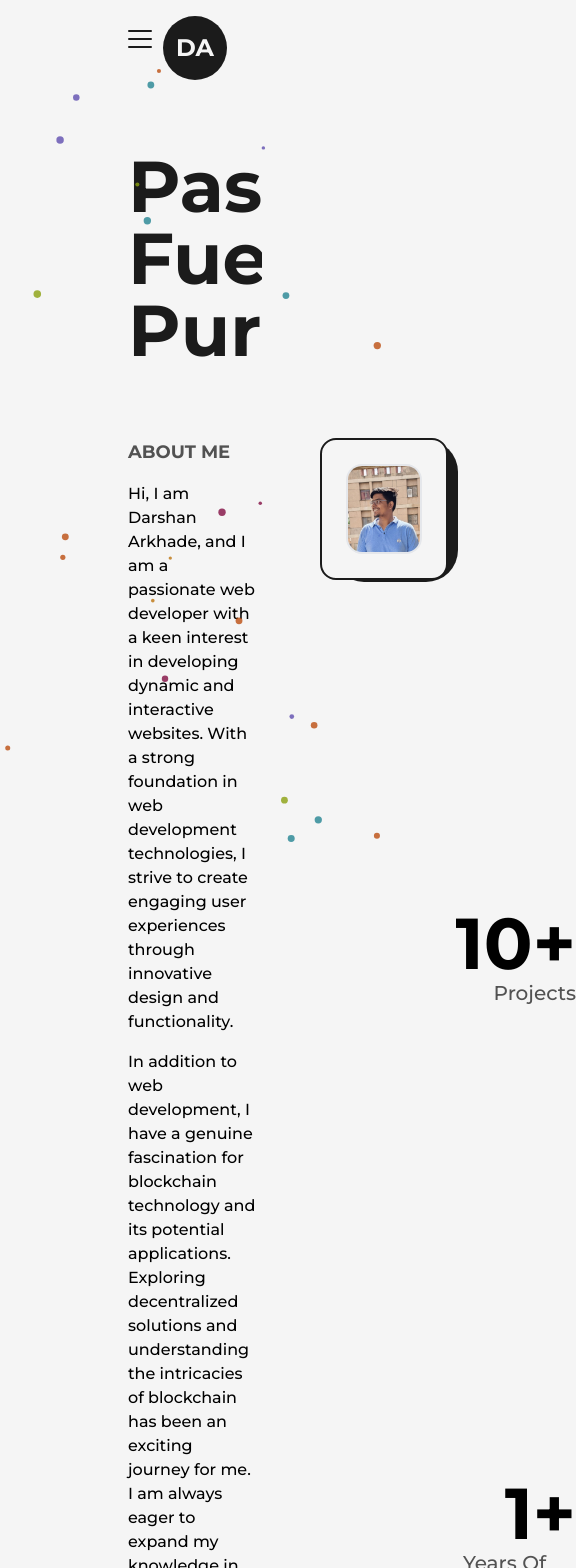
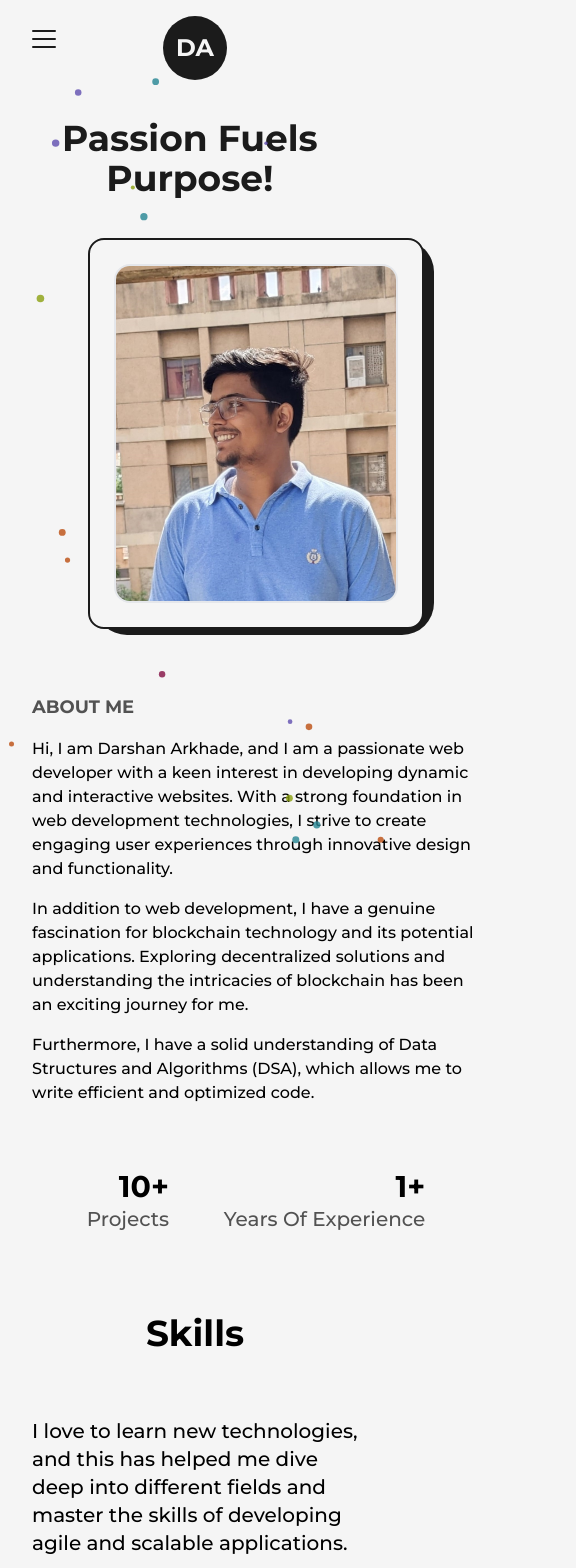
Before and after one commit to king0203/portfolio, a Next.js app: page /about in a window 390 px wide. Shown: the top 1568 px of the page, 576 px wide, since content can reach past the window. Built offline with nearby package versions, Linux system fonts and the light colour scheme.

Commit message:
about responsive

```diff
--- a/app/about/page.js
+++ b/app/about/page.js
@@ -19,12 +19,13 @@ const about = () => {
     <TransitionEffect/>
       <Navbar />
       <main className="flex w-full flex-col justify-center items-center  dark:text-light">
-        <div className="w-full h-full inline-block z-0  bg-light dark:bg-dark p-32 pt-16">
+        <div className="w-full h-full inline-block z-0  bg-light dark:bg-dark p-32  mb:pt-8
+         pt-16 md:!pt-12 sm:!pt-8 xl:px-24 lg:px-16  md:px-12 sm:px-8">
           <Particles id="tsparticles" options={particleOptions} />
           <ParticlesContainer />
-          <AnimatedText text="Passion Fuels Purpose!" classname="mb-16" />
+          <AnimatedText text="Passion Fuels Purpose!" classname="mb-16 lg:!text-7xl md:!text-6xl sm:!text-4xl sm:!mb-8" />
           <div className="grid grid-cols-8 gap-16 w-full">
-            <div className=" col-span-3 flex flex-col items-start justify-center">
+            <div className=" col-span-3 flex flex-col items-start justify-center xl:col-span-4 md:order-2 md:col-span-8">
               <h2 className="mb-4 text-lg font-bold uppercase text-dark/75 dark:text-primary">
                 About Me
               </h2>
@@ -33,40 +34,40 @@ const about = () => {
               </p>
 
               <p className="font-medium my-4">
-              In addition to web development, I have a genuine fascination for blockchain technology and its potential applications. Exploring decentralized solutions and understanding the intricacies of blockchain has been an exciting journey for me. I am always eager to expand my knowledge in this evolving field.
+              In addition to web development, I have a genuine fascination for blockchain technology and its potential applications. Exploring decentralized solutions and understanding the intricacies of blockchain has been an exciting journey for me.
               </p>
 
               <p className="font-medium">
-              Furthermore, I have a solid understanding of Data Structures and Algorithms (DSA), which allows me to write efficient and optimized code. I enjoy solving complex problems and finding elegant solutions by applying DSA principles
+              Furthermore, I have a solid understanding of Data Structures and Algorithms (DSA), which allows me to write efficient and optimized code.
               </p>
             </div>
 
             <div
-              className="col-span-3 relative h-max rounded-2xl border-2 border-solid border-dark bg-light p-6
-            dark:border-light dark:bg-dark"
+              className="col-span-3 md:place-self-center relative h-max rounded-2xl border-2 border-solid border-dark bg-light p-6
+            dark:border-light dark:bg-dark xl:col-span-4  md:order-1 md:col-span-8 md:w-3/4 "
             >
-              <div className="absolute top-0 -right-3 -z-10 bg-dark dark:bg-light w-[102%] h-[103%] rounded-[2rem]" />
+              <div className="absolute top-0 -right-3 -z-10 bg-dark dark:bg-light w-[102%] h-[103%] md:h-[102%] rounded-[2rem]" />
               <Image
                 src={profile}
                 alt="profile"
                 width={96}
                 height={96}
-                className="w-full h-auto rounded-2xl border-solid border-2 dark:border-black  "
+                className="w-full h-auto rounded-2xl border-solid border-2 dark:border-black "
                 priority
                 sizes="(max-width: 768px) 100vw, (max-width: 1200px) 50vw, 33vw"
                 quality={100}
               />
             </div>
 
-            <div className="col-span-2 flex flex-col items-end justify-evenly">
+            <div className="col-span-2 flex flex-col items-end justify-evenly xl:col-span-8 xl:flex-row xl:items-center md:order-3">
               <div className="flex flex-col items-end justify-center">
-                <span className="inline-block text-7xl font-bold ">10+</span>
+                <span className="inline-block text-7xl font-bold  md:text-5xl sm:text-4xl xs:text-3xl">10+</span>
                 <h2 className="text-xl capitalize font-medium text-dark/75 dark:text-primaryDark">
                   Projects
                 </h2>
               </div>
               <div className="flex flex-col items-end justify-center">
-                <span className="inline-block text-7xl font-bold ">1+</span>
+                <span className="inline-block text-7xl font-bold  md:text-5xl sm:text-4xl xs:text-3xl">1+</span>
                 <h2 className="text-xl capitalize font-medium text-dark/75 dark:text-primaryDark">
                   Years Of Experience
                 </h2>
--- a/app/page.js
+++ b/app/page.js
@@ -24,33 +24,36 @@ export default function Home() {
 
       <Navbar />
 
-      <div className="w-full h-full inline-block z-0 text-dark dark:text-light bg-light dark:bg-dark dar p-32 pt-0">
-        <div className="flex items-center justify-between w-full">
-          <div className="w-1/2">
+      <div className="w-full h-full inline-block z-0 text-dark dark:text-light bg-light dark:bg-dark
+      p-32 !pt-4 lg:!pt-28 md:!pt-12 sm:!pt-4 xl:px-24 lg:px-16  md:px-12 sm:px-8">
+        <div className="flex items-center justify-between w-full lg:flex-col">
+          <div className="w-1/2 md:w-3/4">
             <Image
               src="/Images/bg1.png"
+              className="lg:hidden md:inline-block md:w-full md:p-8 md:mb-4"
               alt="bg"
-              width={500}
-              height={500}
+              width={450}
+              height={450}
               priority
               sizes="(max-width: 768px) 100vw, (max-width: 1200px) 50vw, 50vw"
             />
           </div>
-          <div className="w-1/2">
+          <div className="w-1/2 lg:text-center flex flex-col items-center self-center lg:w-full ">
             <AnimatedText
               text="Darshan Arkhade"
-              classname="!text-left !text-5xl"
+              classname="!text-left !text-5xl
+               md:!text-5xl sm:!text-4xl lg:!text-6xl lg:!text-center"
             />
-            <h3 className="text-2xl font-bold text-primary dark:text-primaryDark">
+            <h3 className="text-2xl font-bold self-start lg:self-center text-primary dark:text-primaryDark">
               Software Developer
             </h3>
-            <p className="text-base my-4 font-medium">
+            <p className="text-base my-4 font-medium md:text-sm sm:text-xs">
               Welcome to my portfolio, where I specialize in crafting beautiful
               websites with a purpose. I believe in the power of design and
               functionality working together to create meaningful online
               experiences.
             </p>
-            <div className="flex items-center self-start mt-2">
+            <div className="flex items-center self-start mt-2 lg:self-center">
               <Link
                 href="/resume.pdf"
                 target="_blank"
@@ -58,22 +61,22 @@ export default function Home() {
               hover:bg-light hover:text-dark border-2 border-solid  border-transparent hover:border-dark
 
               dark:bg-light dark:text-dark  hover:dark:bg-dark hover:dark:text-light hover:dark:border-light
-              "
+              md:p-2 md:px-4 md:text-base "
               >
-                Resume <LinkArrow className={"w-6  ml-1"} />
+                Resume <LinkArrow className={"w-6  ml-1 "} />
               </Link>
               <Link
                 href="mailto: arkhadedarshan@gmail.com"
                 target="_blank"
                 className="text-dark  text-lg ml-4 font-medium capitalize underline
-                dark:text-light"
+                dark:text-light md:text-base"
               >
                 Contact
               </Link>
             </div>
           </div>
-          <div className="absolute right-8 bottom-8 inline-block">
-            <Image src="Images/bulb.svg" alt="DA" height={96} width={96} />
+          <div className="absolute right-8 bottom-8 inline-block md:hidden lg:w-20 ">
+            <Image src="Images/bulb.svg" alt="DA" height={90} width={90} />
           </div>
         </div>
       </div>
--- a/app/projects/page.js
+++ b/app/projects/page.js
@@ -127,7 +127,8 @@ const projects = () => {
     <TransitionEffect/>
       <Navbar />
       <main className="flex w-full flex-col justify-center items-center dark:text-light">
-        <div className="w-full h-full inline-block z-0  bg-light dark:bg-dark  p-32 pt-16">
+        <div className="w-full h-full inline-block z-0  bg-light dark:bg-dark  p-32 pt-16
+        mb:pt-8 md:!pt-12 sm:!pt-8 xl:px-24 lg:px-16  md:px-12 sm:px-8">
           <Particles id="tsparticles" options={particleOptions} />
           <ParticlesContainer />
           <AnimatedText
--- a/components/Education.js
+++ b/components/Education.js
@@ -8,7 +8,7 @@ const Details = ({ type, time, place, info }) => {
   return (
     <li
       ref={ref}
-      className="my-8 first:mt-0 last:mb-0 w-3/5 mx-auto flex flex-col items-start justify-between"
+      className="my-8 first:mt-0 last:mb-0 w-3/5 mx-auto flex flex-col items-start justify-between  md:w-4/5"
     >
       <LiIcon reference={ref} />
       <motion.div
@@ -16,12 +16,12 @@ const Details = ({ type, time, place, info }) => {
         whileInView={{ y: 0 }}
         transition={{ duration: 0.5, type: spring }}
       >
-        <h3 className="capitalize font-bold text-2xl">{type}</h3>
+        <h3 className="capitalize font-bold text-2xl sm:text-xl xs:text-lg">{type}</h3>
 
-        <span className="capitalize font-medium text-primary dark:text-primaryDark">
+        <span className="capitalize font-medium text-primary dark:text-primaryDark xs:text-sm">
           {time} | {place}
         </span>
-        <p className="font-medium w-full">{info}</p>
+        <p className="font-medium w-full xs:text-sm">{info}</p>
       </motion.div>
     </li>
   );
@@ -35,14 +35,14 @@ const Education = () => {
   });
   return (
     <div className="my-32">
-      <h2 className="font-bold text-7xl mb-20 w-full text-center">Education</h2>
+      <h2 className="font-bold text-7xl mb-20 w-full text-center md:text-6xl md:mb-16 xs:text-4xl">Education</h2>
 
-      <div ref={ref} className="w-3/4 mx-auto relative">
+      <div ref={ref} className="w-3/4 mx-auto relative  lg:w-[90%] md:w-full">
         <motion.div
           style={{ scaleY: scrollYProgress }}
-          className="absolute h-full bg-dark dark:bg-light left-9 top-0 w-1 origin-top"
+          className="absolute h-full bg-dark dark:bg-light left-9 top-0 w-1 origin-top  md:w-0.5 md:left-7.5 xs:left-5"
         />
-        <ul className="flex flex-col justify-between items-center ml-4">
+        <ul className="flex flex-col justify-between items-center ml-4 xs:ml-3">
           <Details
             type="Bachler's of Technology, Computer Science and Engineering"
             time="2021-Present "
--- a/components/Navbar.js
+++ b/components/Navbar.js
@@ -65,7 +65,9 @@ const Navbar = () => {
   };
 
   return (
-    <header className="text-black relative dark:text-white flex flex-row justify-between items-center w-full px-32 py-8 font-medium font-mont bg-light dark:bg-dark">
+    <header className="text-black relative dark:text-white flex flex-row justify-between items-center
+    w-full px-32 py-8 font-medium font-mont bg-light dark:bg-dark
+    z-10 lg:px-16 md:px-12 sm:px-8">
       <button
         className=" hidden lg:flex flex-col  justify-center gap-0.5  items-center"
         onClick={handleClick}
@@ -211,7 +213,7 @@ const Navbar = () => {
       </motion.div> : null
       }
 
-      <div className="absolute left-1/2 top-2 -translate-x-1/2 z-10">
+      <div className="absolute left-1/2 top-2 -translate-x-1/2">
         <Logo />
       </div>
     </header>
--- a/components/Skills.js
+++ b/components/Skills.js
@@ -18,16 +18,16 @@ function Skills() {
   );
 
   return (
-    <div className="pt-20 ">
-      <div className="container m-12 mb-8  w-full">
-        <h1 className="text-7xl font-bold mb-12 text-center">Skills</h1>
+    <div className="pt-20 flex flex-col ">
+      <div className="  mb-8 flex flex-col w-full">
+        <h1 className="text-7xl font-bold mb-12 text-center md:text-6xl md:mb-16 xs:text-4xl">Skills</h1>
         <p className="text-xl font-medium">
           I love to learn new technologies, and this has helped me dive deep
           into different fields and master the skills of developing agile and
           scalable applications.
         </p>
       </div>
-      <div className="container  w-full mt-8 m-12 flex justify-start flex-wrap">
+      <div className="  w-full mt-8  flex justify-start flex-wrap">
         {Icons.map(
           (language, index) =>
             language.icon && (
```
